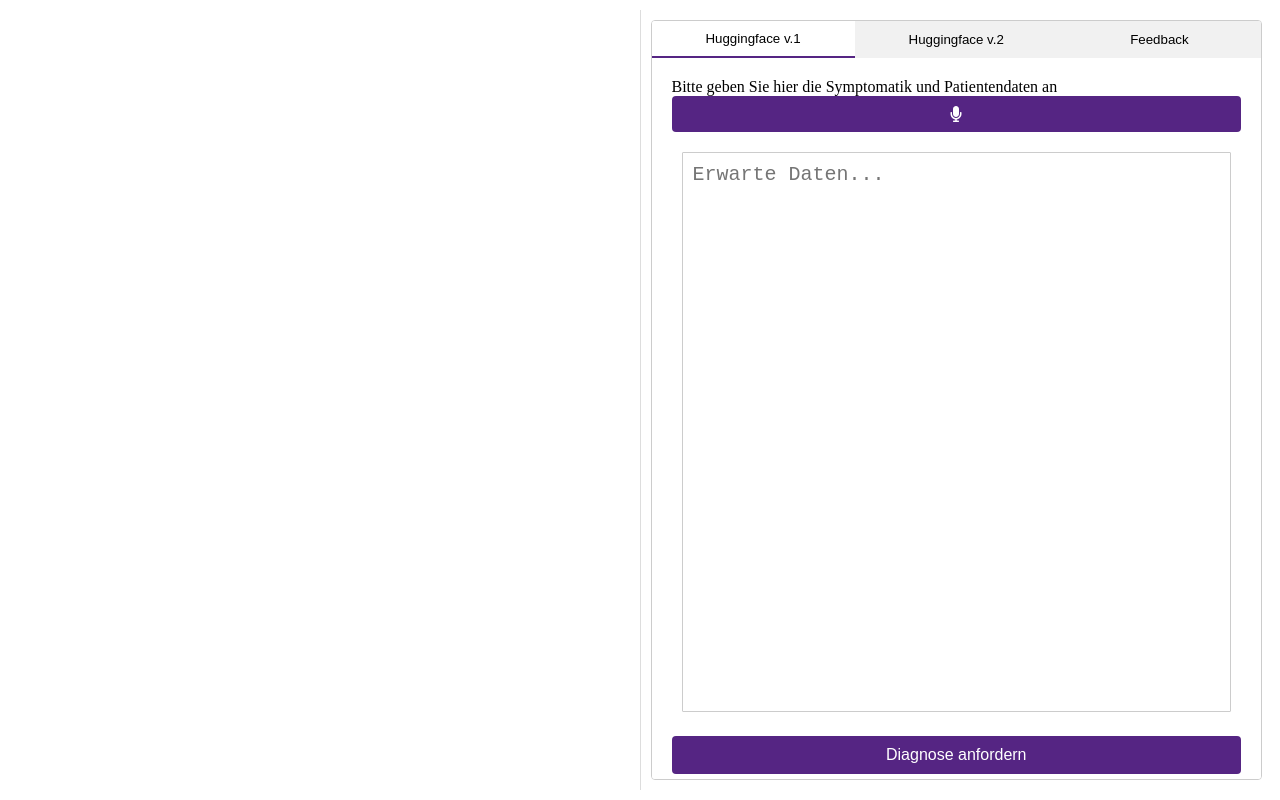
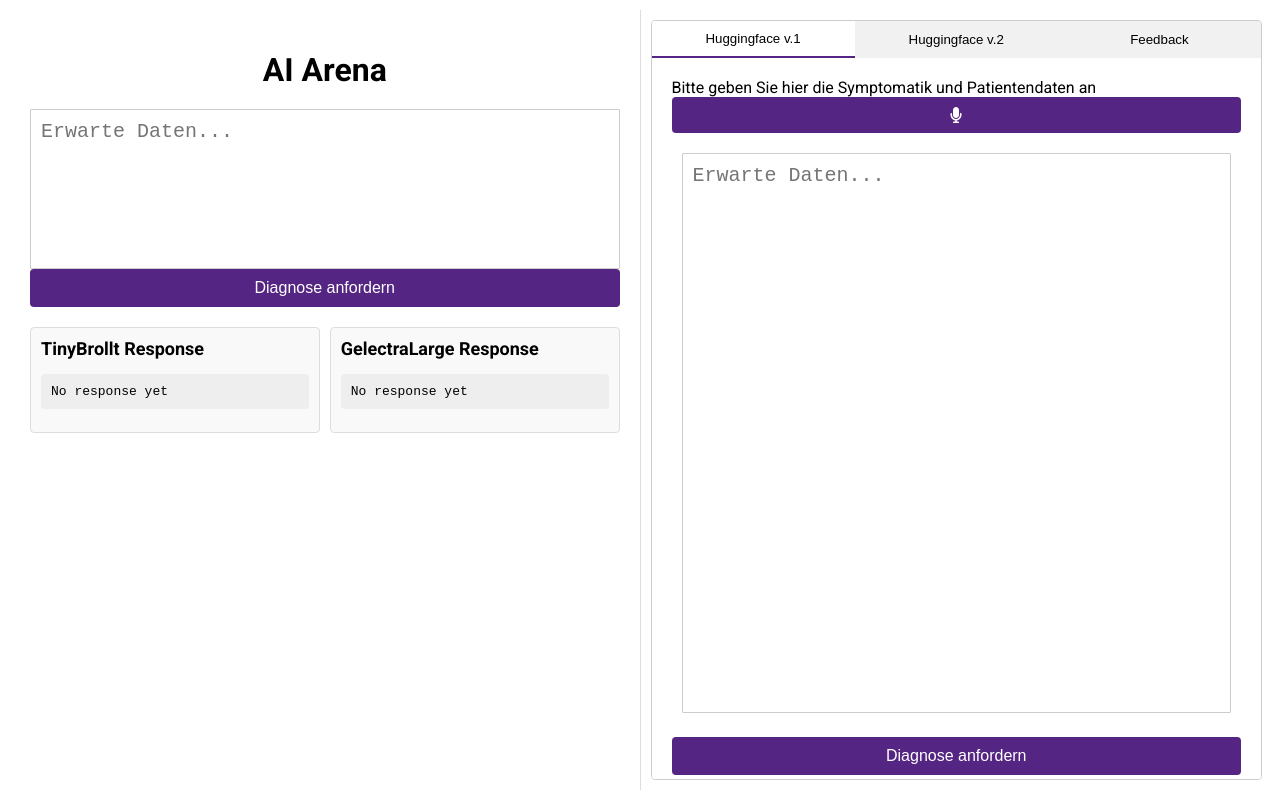
Before and after one commit to robinstahl/diagnosis-helper, a React (Vite) app in the folder packages/frontend/app/: page / in a window 1280 px wide. Built offline with nearby package versions, Linux system fonts and the light colour scheme.

Commit message:
add ai-arena, edit style

```diff
--- /dev/null
+++ b/packages/frontend/app/src/app/components/AiArena/AiArena.css
@@ -0,0 +1,49 @@
+.ai-arena {
+  display: flex;
+  flex-direction: column;
+  width: 100%;
+  height: 100%;
+  padding: 10px;
+  box-sizing: border-box;
+}
+
+.ai-arena h1 {
+  text-align: center;
+  margin-bottom: 20px;
+  width: 100%;
+}
+
+.input-button-container {
+  display: flex;
+  flex-direction: column;
+  width: 100%;
+  margin-bottom: 20px;
+}
+
+.response-container {
+  display: flex;
+  gap: 10px;
+  width: 100%;
+}
+
+.response-box {
+  flex: 1;
+  padding: 10px;
+  border: 1px solid #ddd;
+  border-radius: 4px;
+  background-color: #f9f9f9;
+}
+
+.response-box h2 {
+  margin-top: 0;
+  font-size: 18px;
+}
+
+.response-box pre {
+  white-space: pre-wrap;
+  word-wrap: break-word;
+  background-color: #eee;
+  padding: 10px;
+  border-radius: 4px;
+  overflow: auto;
+}
--- /dev/null
+++ b/packages/frontend/app/src/app/components/AiArena/AiArena.tsx
@@ -0,0 +1,76 @@
+import React, { useState } from 'react';
+import useClassifyText from '../../hooks/useClassifyText';
+import TextInput from '../TextInput/TextInput';
+import Button from '../Button/Button';
+import './AiArena.css';
+
+const AiArena = () => {
+  const [diagnosis, setDiagnosis] = useState('');
+  const [tinyBrolltResponse, setTinyBrolltResponse] = useState<any>(null);
+  const [gelectraLargeResponse, setGelectraLargeResponse] = useState<any>(null);
+  const { classifyText, loading, error } = useClassifyText();
+
+  const handleDiagnosisRequests = async () => {
+    const tinyBrolltPromise = classifyText('TinyBrollt', diagnosis);
+    const gelectraLargePromise = classifyText('GelectraLarge', diagnosis);
+
+    const [tinyBrolltResponse, gelectraLargeResponse] = await Promise.all([
+      tinyBrolltPromise,
+      gelectraLargePromise,
+    ]);
+
+    if (tinyBrolltResponse) {
+      setTinyBrolltResponse(tinyBrolltResponse);
+      console.log(`Diagnose Ergebnis für TinyBrollt:`, tinyBrolltResponse);
+    }
+
+    if (gelectraLargeResponse) {
+      setGelectraLargeResponse(gelectraLargeResponse);
+      console.log(
+        `Diagnose Ergebnis für GelectraLarge:`,
+        gelectraLargeResponse
+      );
+    }
+  };
+
+  return (
+    <div className="ai-arena">
+      <h1>AI Arena</h1>
+      <div className="input-button-container">
+        <TextInput
+          value={diagnosis}
+          onChange={setDiagnosis}
+          height="20vh"
+          width="100%"
+        />
+        <Button
+          onClick={handleDiagnosisRequests}
+          styleType={'primary'}
+          text={loading ? 'Diagnose wird angefordert...' : 'Diagnose anfordern'}
+          disabled={loading}
+        />
+      </div>
+      {error && <p style={{ color: 'red' }}>{error}</p>}
+      <div className="response-container">
+        <div className="response-box">
+          <h2>TinyBrollt Response</h2>
+          <pre>
+            {tinyBrolltResponse
+              ? JSON.stringify(tinyBrolltResponse, null, 2)
+              : 'No response yet'}
+          </pre>
+        </div>
+        <div className="response-box">
+          <h2>GelectraLarge Response</h2>
+          <pre>
+            {gelectraLargeResponse
+              ? JSON.stringify(gelectraLargeResponse, null, 2)
+              : 'No response yet'}
+          </pre>
+        </div>
+      </div>
+    </div>
+  );
+};
+
+export default AiArena;
--- a/packages/frontend/app/src/app/views/DiagnosisHelper/DiagnosisHelper.css
+++ b/packages/frontend/app/src/app/views/DiagnosisHelper/DiagnosisHelper.css
@@ -3,7 +3,7 @@ html {
   height: 100%;
   margin: 0;
   padding: 0;
-  overflow: hidden; /* Verhindert das Scrollen */
+  overflow: hidden;
 }
 
 .diagnosis-helper {
@@ -11,7 +11,7 @@ html {
   flex-direction: column;
   align-items: center;
   width: 100%;
-  height: 100vh; /* Nimmt die gesamte Höhe des Viewports ein */
+  height: 100vh;
   padding: 10px;
   box-sizing: border-box;
 }
@@ -19,7 +19,7 @@ html {
 .diagnosis-helper__model-tabs {
   display: flex;
   width: 100%;
-  height: 100%; /* Nimmt die gesamte Höhe des Eltern-Containers ein */
+  height: 100%;
   box-sizing: border-box;
 }
 
@@ -30,9 +30,9 @@ html {
   box-sizing: border-box;
   display: flex;
   flex-direction: column;
-  align-items: flex-start; /* Sorgt dafür, dass die Inhalte oben ausgerichtet sind */
-  justify-content: flex-start; /* Sorgt dafür, dass die Inhalte oben ausgerichtet sind */
-  height: 100%; /* Nimmt die gesamte Höhe des Eltern-Containers ein */
+  align-items: flex-start;
+  justify-content: flex-start;
+  height: 100%;
 }
 
 .diagnosis-helper__model-tabs__left {
@@ -42,7 +42,7 @@ html {
 .diagnosis-helper__model-tabs__text-input {
   font-size: 16px;
   width: 100%;
-  flex: 1; /* Nimmt den verfügbaren Platz ein */
+  flex: 1;
   margin: 10px 0;
   padding: 10px;
   box-sizing: border-box;
--- a/packages/frontend/app/src/app/views/DiagnosisHelper/DiagnosisHelper.tsx
+++ b/packages/frontend/app/src/app/views/DiagnosisHelper/DiagnosisHelper.tsx
@@ -3,8 +3,9 @@ import SpeechToText from '../../components/SpeechToText/SpeechToText';
 import Tabs from '../../components/Tabs/Tabs';
 import TextInput from '../../components/TextInput/TextInput';
 import Button from '../../components/Button/Button';
-import useClassifyText from '../../hooks/useClassifyText'; // Passe den Pfad entsprechend an
+import useClassifyText from '../../hooks/useClassifyText';
 import './DiagnosisHelper.css';
+import AiArena from '../../components/AiArena/AiArena';
 
 const DiagnosisHelper = () => {
   const [diagnosis, setDiagnosis] = useState('');
@@ -94,7 +95,7 @@ const DiagnosisHelper = () => {
     <div className="diagnosis-helper">
       <div className="diagnosis-helper__model-tabs">
         <div className="diagnosis-helper__model-tabs__left">
-          {/* Hier können zusätzliche Inhalte für die linke Seite eingefügt werden */}
+          <AiArena />
         </div>
         <div className="diagnosis-helper__model-tabs__right">
           <Tabs tabs={tabs} />
--- a/packages/frontend/app/src/main.tsx
+++ b/packages/frontend/app/src/main.tsx
@@ -1,6 +1,7 @@
 import { StrictMode } from 'react';
 import * as ReactDOM from 'react-dom/client';
 import { BrowserRouter } from 'react-router-dom';
+import './styles.scss';
 
 import App from './app/app';
 
--- a/packages/frontend/app/src/styles.scss
+++ b/packages/frontend/app/src/styles.scss
@@ -1 +1,6 @@
-/* You can add global styles to this file, and also import other style files */
+@import url('https://fonts.googleapis.com/css2?family=Roboto:wght@400;700&display=swap');
+
+body,
+html {
+  font-family: 'Roboto', sans-serif;
+}
```
